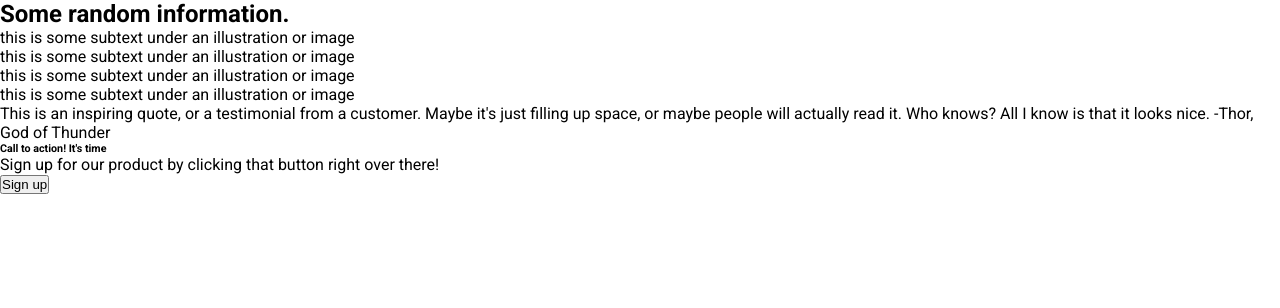
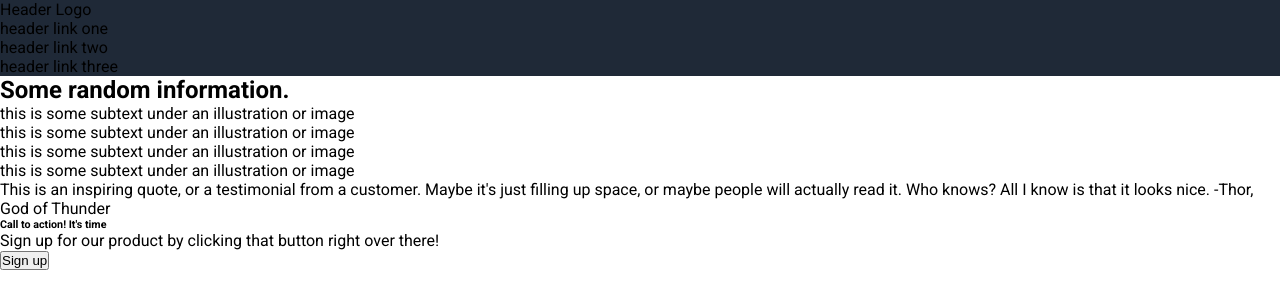
Before and after one commit to NereoOntiveros/Landing-Page, a plain HTML site: page index.html in a window 1280 px wide. Drawn offline with Linux system fonts and the light colour scheme.

Commit message:
Add navbar links and logo

```diff
--- a/index.html
+++ b/index.html
@@ -8,7 +8,14 @@
     <title>Landing Page</title>
 </head>
 <body>
-    <nav class="navbar"></nav>
+    <nav class="navbar">
+        <div class="logo">Header Logo</div>
+        <ul>
+            <li>header link one</li>
+            <li>header link two</li>
+            <li>header link three</li>
+        </ul>
+    </nav>
     <header>
 
     </header>
```
